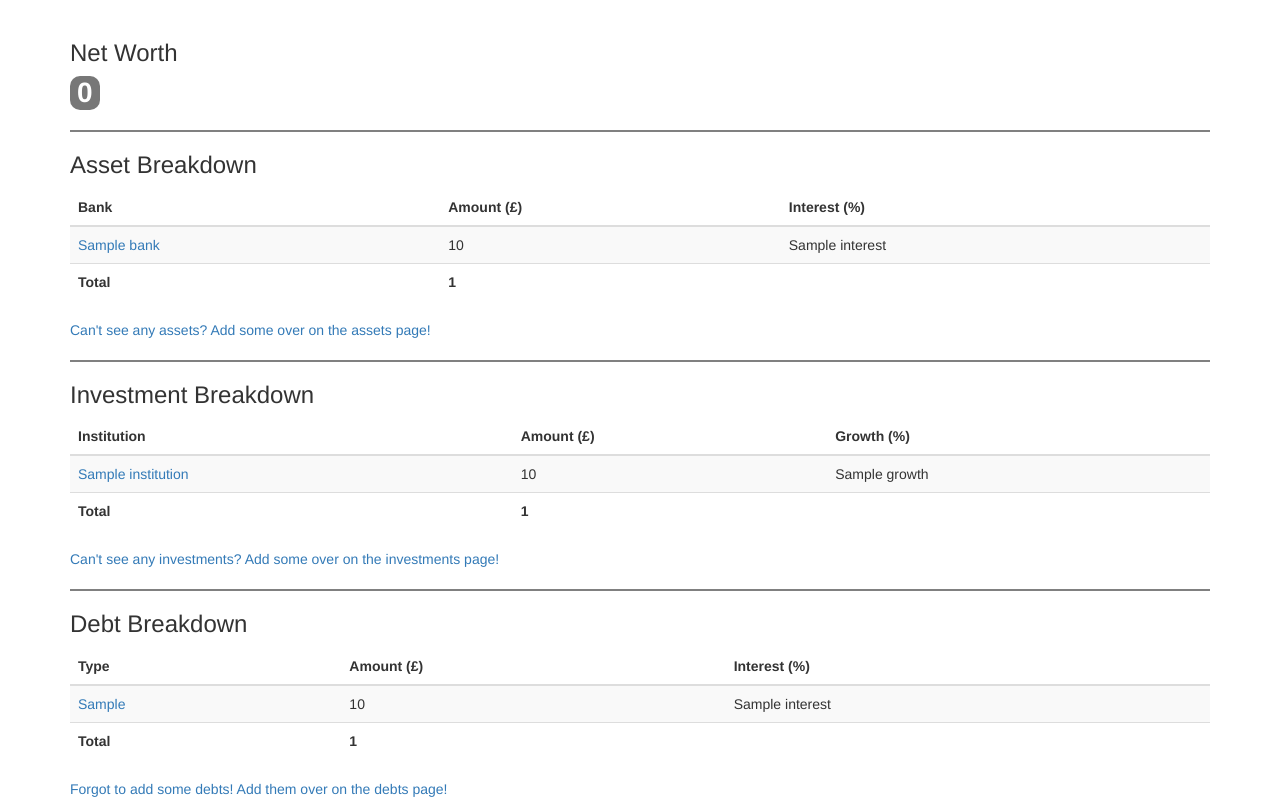
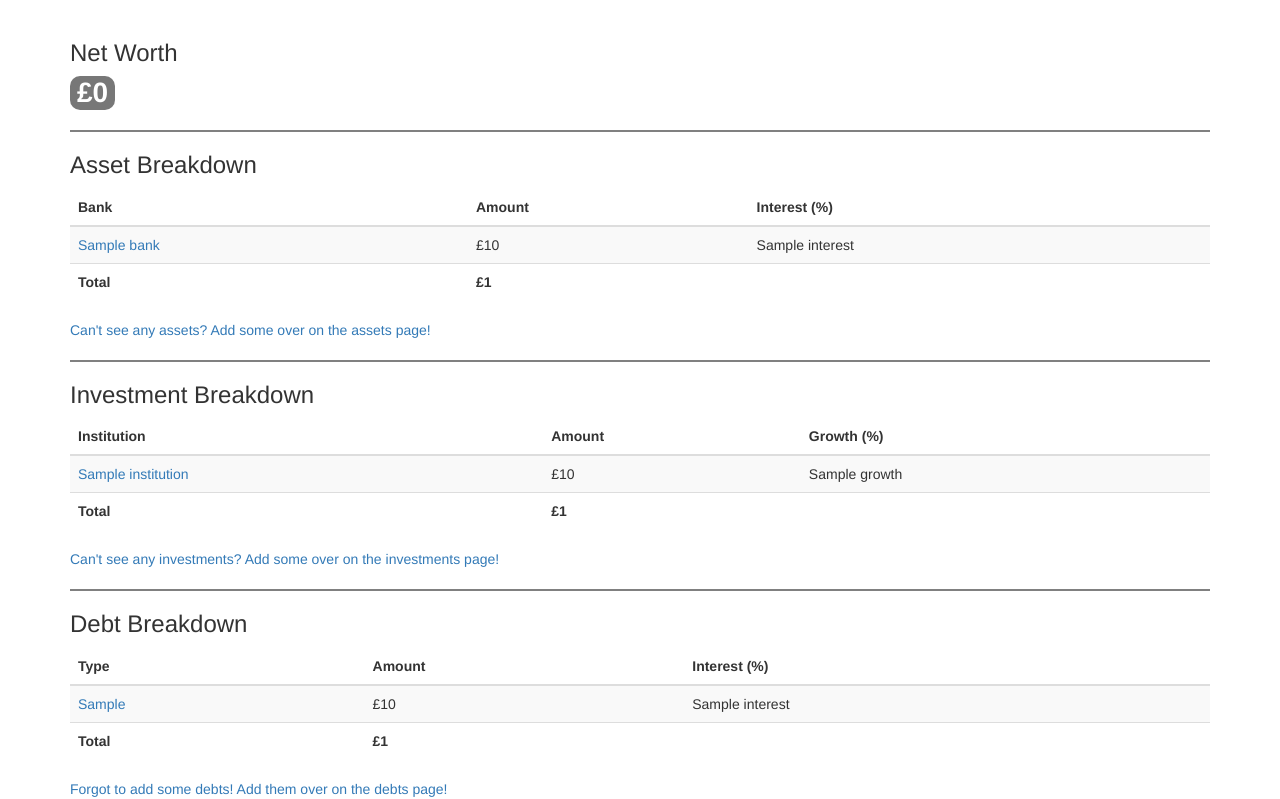
Before and after one commit to jagraj28/PersonalFinance, a Flask app: template templates/account.html in a window 1280 px wide. Shown: the part 52-851 px from the top of the page. Run offline with Flask 2, Linux system fonts and the light colour scheme; the template is opened without the code that fills it: most values are stand-ins (such as "Sample title", 1, 10 or a date in 2020); some libraries are stand-ins or nearby versions.

Commit message:
v2.8.4
Cleaning up displayed data

```diff
--- a/templates/account.html
+++ b/templates/account.html
@@ -9,11 +9,11 @@
         }
     </style>
     {% if net_worth > 0 %}
-        <span class="badge badge-info even-larger-badge" style="background-color:MediumSeaGreen;">{{ net_worth }}</span>
+        <span class="badge badge-info even-larger-badge" style="background-color:MediumSeaGreen;">£{{ net_worth }}</span>
     {% elif net_worth < 0  %}
-        <span class="badge badge-info even-larger-badge" style="background-color:Tomato;">{{ net_worth }}</span>
+        <span class="badge badge-info even-larger-badge" style="background-color:Tomato;">£{{ net_worth }}</span>
     {% else %}
-        <span class="badge badge-info even-larger-badge">0</span>
+        <span class="badge badge-info even-larger-badge">£0</span>
     {% endif %}
     <hr style="height:2px;border-width:0;color:gray;background-color:gray">
     <h3>Asset Breakdown</h3>
@@ -21,7 +21,7 @@
             <thead>
             <tr>
                 <th>Bank</th>
-                <th>Amount (£)</th>
+                <th>Amount</th>
                 <th>Interest (%)</th>
             </tr>
             </thead>
@@ -30,7 +30,7 @@
             {% if asset %}
             <tr>
                 <td> <a href="{{ url_for('edit') }}">{{ asset.bank }}</td>
-                <td>{{ asset.amount }}</td>
+                <td>£{{ asset.amount }}</td>
                 <td>{{ asset.interest }}</td>
             </tr>
             {% else %}
@@ -40,7 +40,7 @@
 
             <tr>
                 <th>Total</th>
-                <th>{{ total_assets }}</th>
+                <th>£{{ total_assets }}</th>
                 <th></th>
             </tr>
             </tbody>
@@ -52,7 +52,7 @@
         <thead>
         <tr>
             <th>Institution</th>
-            <th>Amount (£)</th>
+            <th>Amount</th>
             <th>Growth (%)</th>
         </tr>
         </thead>
@@ -61,7 +61,7 @@
         {% if asset %}
         <tr>
             <td> <a href="{{ url_for('edit') }}">{{ asset.institution }}</td>
-            <td>{{ asset.amount }}</td>
+            <td>£{{ asset.amount }}</td>
             <td>{{ asset.growth }}</td>
         </tr>
         {% else %}
@@ -70,7 +70,7 @@
         {% endfor %}
         <tr>
             <th>Total</th>
-            <th>{{ total_investments }}</th>
+            <th>£{{ total_investments }}</th>
             <th></th>
         </tr>
         </tbody>
@@ -82,7 +82,7 @@
             <thead>
             <tr>
                 <th>Type</th>
-                <th>Amount (£)</th>
+                <th>Amount</th>
                 <th>Interest (%)</th>
             </tr>
             </thead>
@@ -91,7 +91,7 @@
                 {% if asset %}
                 <tr>
                     <td> <a href="{{ url_for('edit') }}">{{ asset.debt_type }}</td>
-                    <td>{{ asset.amount }}</td>
+                    <td>£{{ asset.amount }}</td>
                     <td>{{ asset.interest }}</td>
                 </tr>
                 {% else %}
@@ -100,7 +100,7 @@
                 {% endfor %}
                 <tr>
                     <th>Total</th>
-                    <th>{{ total_debts }}</th>
+                    <th>£{{ total_debts }}</th>
                     <th></th>
                 </tr>
             </tbody>
```
Also changed, not shown: site.db.
